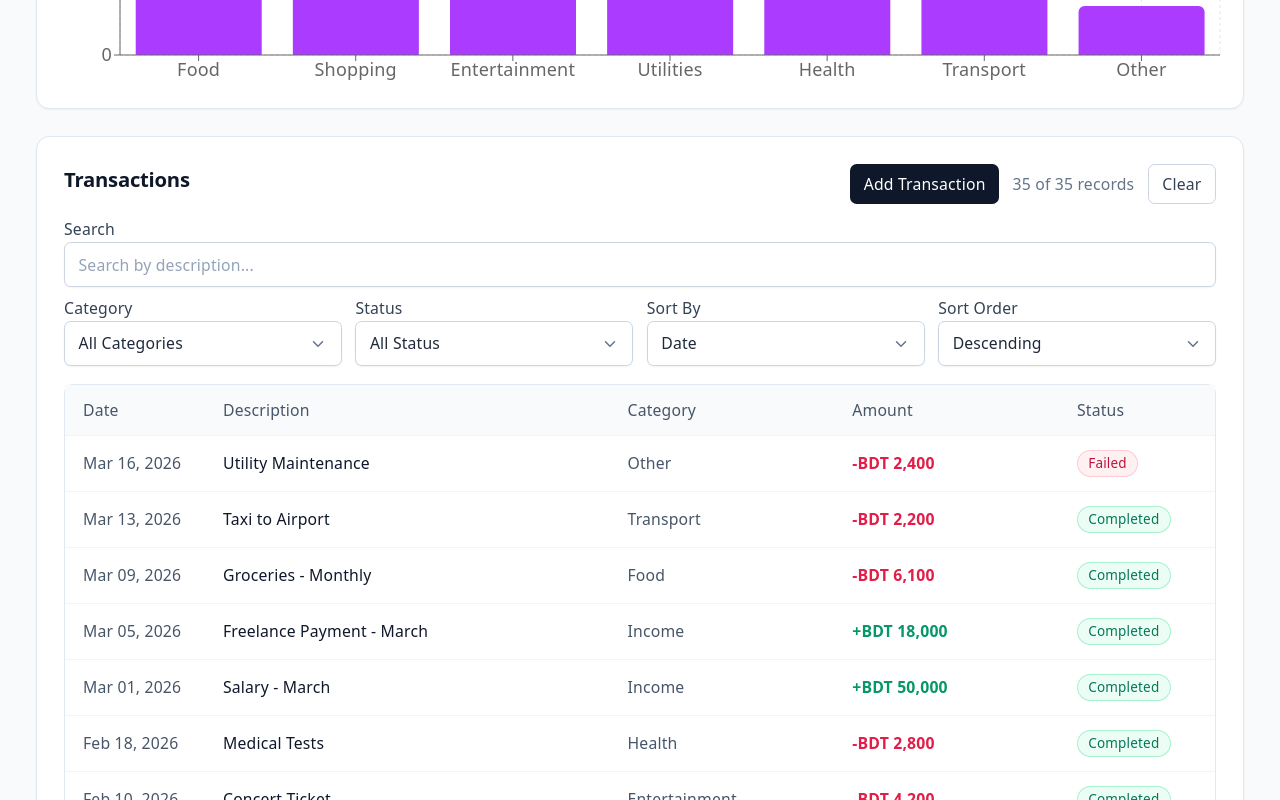
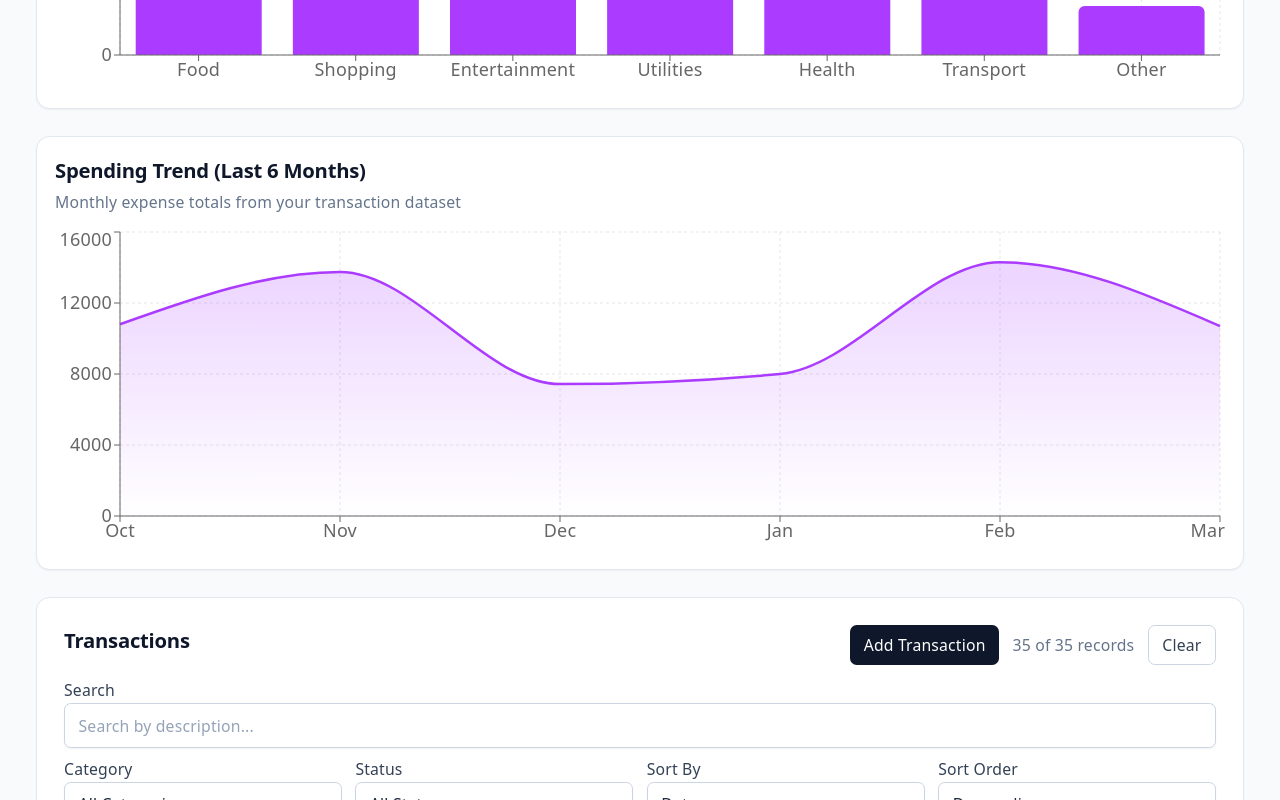
Before and after one commit to tanjil072/finflow-techcare, a React (Vite) app: page / in a window 1280 px wide. Shown: the part 620-1420 px from the top of the page. Built offline with nearby package versions, Linux system fonts and the light colour scheme.

Commit message:
feat: added spending trend

```diff
--- a/src/components/DashboardSummary.tsx
+++ b/src/components/DashboardSummary.tsx
@@ -1,4 +1,6 @@
 import {
+  Area,
+  AreaChart,
   Bar,
   BarChart,
   CartesianGrid,
@@ -11,8 +13,13 @@ import { useTransactionSummary } from "../hooks/useTransactionSummary";
 import { formatCurrency } from "../utils/formatters";
 
 export const DashboardSummary = () => {
-  const { totalBalance, totalIncome, totalExpenses, categoryBreakdown } =
-    useTransactionSummary();
+  const {
+    totalBalance,
+    totalIncome,
+    totalExpenses,
+    categoryBreakdown,
+    spendingTrend,
+  } = useTransactionSummary();
 
   return (
     <section className="space-y-6">
@@ -63,6 +70,49 @@ export const DashboardSummary = () => {
           </ResponsiveContainer>
         </div>
       </article>
+
+      <article className="rounded-xl border border-slate-200 bg-white p-4 shadow-sm">
+        <h2 className="mb-1 text-lg font-semibold text-slate-900">
+          Spending Trend (Last 6 Months)
+        </h2>
+        <p className="mb-3 text-sm text-slate-500">
+          Monthly expense totals from your transaction dataset
+        </p>
+
+        <div className="h-72">
+          <ResponsiveContainer width="100%" height="100%">
+            <AreaChart data={spendingTrend}>
+              <defs>
+                <linearGradient id="spendingArea" x1="0" y1="0" x2="0" y2="1">
+                  <stop
+                    offset="5%"
+                    stopColor="var(--accent)"
+                    stopOpacity={0.35}
+                  />
+                  <stop
+                    offset="95%"
+                    stopColor="var(--accent)"
+                    stopOpacity={0.02}
+                  />
+                </linearGradient>
+              </defs>
+              <CartesianGrid strokeDasharray="3 3" stroke="var(--border)" />
+              <XAxis dataKey="month" />
+              <YAxis />
+              <Tooltip
+                formatter={(value) => formatCurrency(Number(value ?? 0))}
+              />
+              <Area
+                type="monotone"
+                dataKey="total"
+                stroke="var(--accent)"
+                strokeWidth={2.5}
+                fill="url(#spendingArea)"
+              />
+            </AreaChart>
+          </ResponsiveContainer>
+        </div>
+      </article>
     </section>
   );
 };
--- a/src/hooks/useTransactionSummary.ts
+++ b/src/hooks/useTransactionSummary.ts
@@ -1,9 +1,15 @@
 import { useMemo } from "react";
 import { TransactionTypeEnum } from "../constants/global";
 import { useTransactionStore } from "../store/transactionStore";
+import { formatMonthShort } from "../utils/formatters";
 
 interface CategoryBreakdownItem {
   category: string;
+  total: number;
+}
+
+interface SpendingTrendItem {
+  month: string;
   total: number;
 }
 
@@ -12,6 +18,7 @@ interface TransactionSummary {
   totalIncome: number;
   totalExpenses: number;
   categoryBreakdown: CategoryBreakdownItem[];
+  spendingTrend: SpendingTrendItem[];
 }
 
 export const useTransactionSummary = (): TransactionSummary => {
@@ -36,17 +43,52 @@ export const useTransactionSummary = (): TransactionSummary => {
         return acc;
       }, {});
 
+    // category breakdown
     const categoryBreakdown = Object.entries(categoryObject)
       .map(([category, total]) => {
         return { category, total };
       })
       .sort((item1, item2) => item2.total - item1.total);
 
+    // finding spending trend
+    const sortedTransactions = transactions.sort(
+      (a, b) => new Date(b.date).getTime() - new Date(a.date).getTime(),
+    );
+    const latestTransactionDate = new Date(sortedTransactions[0].date);
+    const spendingTrend = Array.from({ length: 6 }, (_, index) => {
+      const monthOffset = index - 5;
+      const monthDate = latestTransactionDate
+        ? new Date(
+            latestTransactionDate.getFullYear(),
+            latestTransactionDate.getMonth() + monthOffset,
+            1,
+          )
+        : new Date();
+
+      const monthKey = `${monthDate.getFullYear()}-${String(
+        monthDate.getMonth() + 1,
+      ).padStart(2, "0")}`;
+
+      const total = transactions
+        .filter(
+          (t) =>
+            t.type === TransactionTypeEnum.Expense &&
+            t.date.startsWith(monthKey),
+        )
+        .reduce((sum, t) => sum + t.amount, 0);
+
+      return {
+        month: formatMonthShort(monthDate),
+        total,
+      };
+    });
+
     return {
       totalBalance: totalIncome - totalExpenses,
       totalIncome,
       totalExpenses,
       categoryBreakdown,
+      spendingTrend,
     };
   }, [transactions]);
 };
--- a/src/utils/formatters.ts
+++ b/src/utils/formatters.ts
@@ -1,13 +1,19 @@
-const currencyFormatter = new Intl.NumberFormat("en-US", {
+const LOCALE = "en-US";
+
+const currencyFormatter = new Intl.NumberFormat(LOCALE, {
   style: "currency",
   currency: "BDT",
   maximumFractionDigits: 0,
 });
 
-const dateFormatter = new Intl.DateTimeFormat("en-US", {
+const dateFormatter = new Intl.DateTimeFormat(LOCALE, {
   day: "2-digit",
   month: "short",
   year: "numeric",
+});
+
+const monthShortFormatter = new Intl.DateTimeFormat(LOCALE, {
+  month: "short",
 });
 
 export const formatCurrency = (amount: number): string =>
@@ -16,5 +22,8 @@ export const formatCurrency = (amount: number): string =>
 export const formatDate = (date: string | Date): string =>
   dateFormatter.format(new Date(date));
 
+export const formatMonthShort = (date: string | Date): string =>
+  monthShortFormatter.format(new Date(date));
+
 export const toDateInputString = (date: Date) =>
   date.toISOString().split("T")[0];
```
